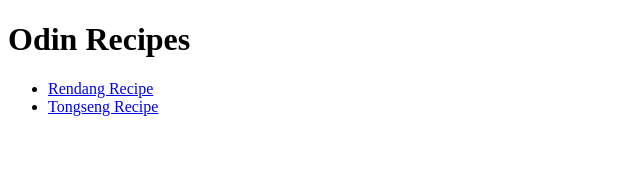
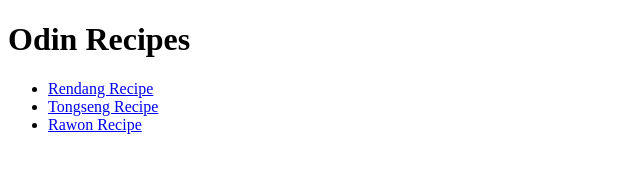
Before and after one commit to AdrianDirandra/Odin-Recipe, a plain HTML site: page index.html in a window 1280 px wide. Shown: the whole page, without its empty margins (0-640 px from the left). Drawn offline with Linux system fonts and the light colour scheme.

Commit message:
Connect index.html with rawon.html

```diff
--- a/index.html
+++ b/index.html
@@ -11,6 +11,7 @@
         <ul>
         <li><a href="./recipes/rendang.html">Rendang Recipe</a></li>
         <li><a href="./recipes/tongseng.html">Tongseng Recipe</a></li>
+        <li><a href="./recipes/rawon.html">Rawon Recipe</a></li>
         </ul>
     </body>
 </html>
```
